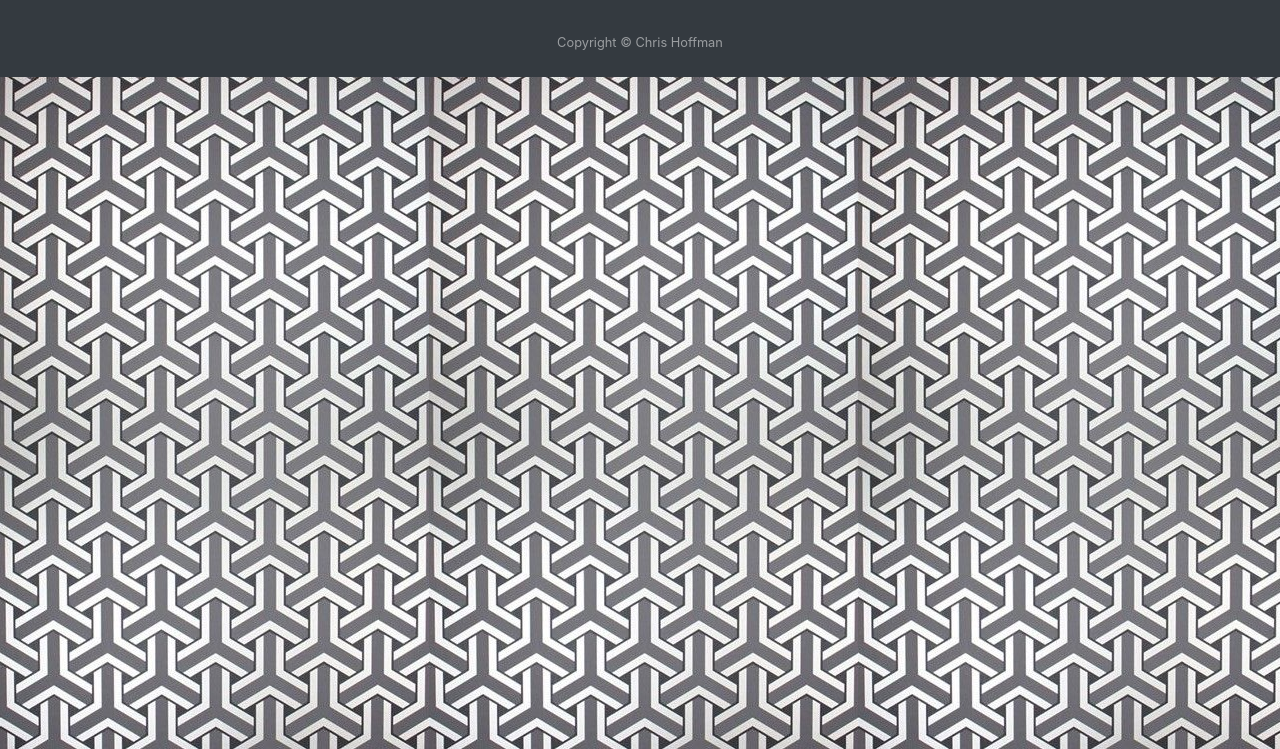
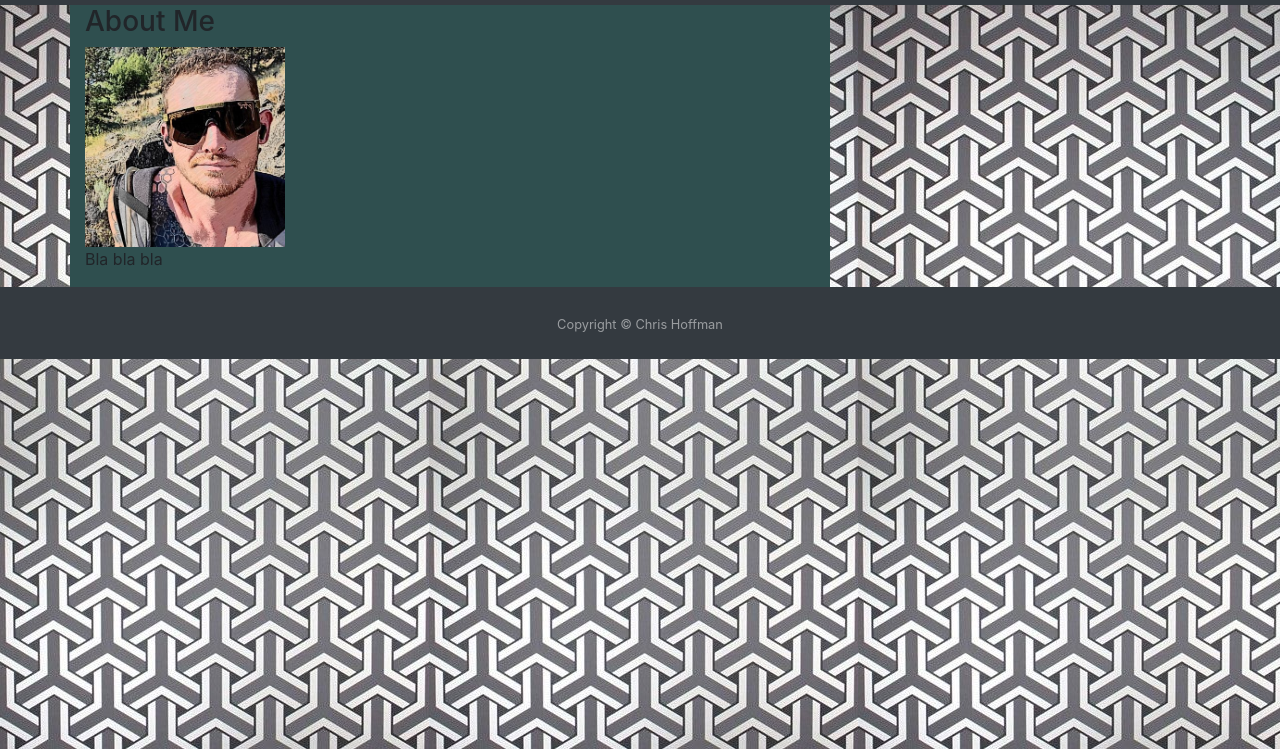
Before and after one commit to MrFIVEfourONE/My_coolio_portfolio, a plain HTML site: page idex.html in a window 1280 px wide. Shown: the part 51-800 px from the top of the page. Drawn offline with nearby package versions, Linux system fonts and the light colour scheme.

Commit message:
getting lost in the grid and making more changes then i can remember to commit, so here is a save point

```diff
--- a/assets/indexstyle.css
+++ b/assets/indexstyle.css
@@ -8,8 +8,23 @@ background-image: url(./images/backgroundweek2.jpg);
     -webkit-text-stroke: 1px #6a706d;
 }
 
+.navbar-toggler{
+    color: darkgrey;
+}
+
 .navbar-brand{
     color: rgba(241, 226, 226, 0);
     font-size: 20px;
     -webkit-text-stroke: 1px #30967c;
 }
+
+.row{
+
+}
+
+.col-8{
+    background-color: darkslategrey;
+    flex-wrap: wrap;
+
+
+}
--- a/idex.html
+++ b/idex.html
@@ -31,9 +31,18 @@
       </div>
     </div>
   </nav>
-  <div class="row">
-    <div class="col-md-8">
+  <div class="container">
+    <div class="row">
+      <div class="col-8">
+        <h3>About Me</h3>
+      </div>
+      <div class="col-8">
+        <img src="./assets/images/me.jpg" alt="picture of me mountain biking" width="200" height="200">
+        <p>Bla bla bla</p>
 
+      </div>
+      <div class="col-8">
+      </div>
     </div>
   </div>
 
```
Also changed, not shown: assets/images/me.jpg (added).
